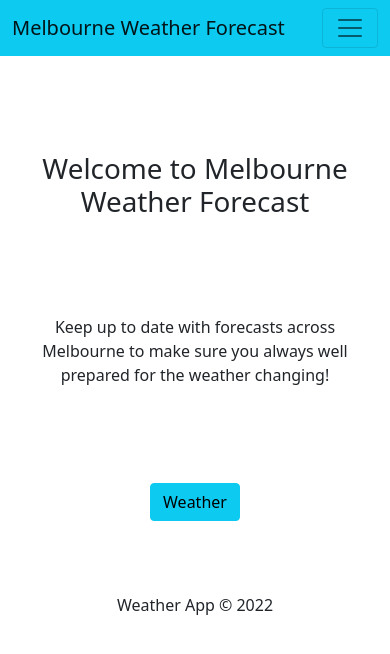
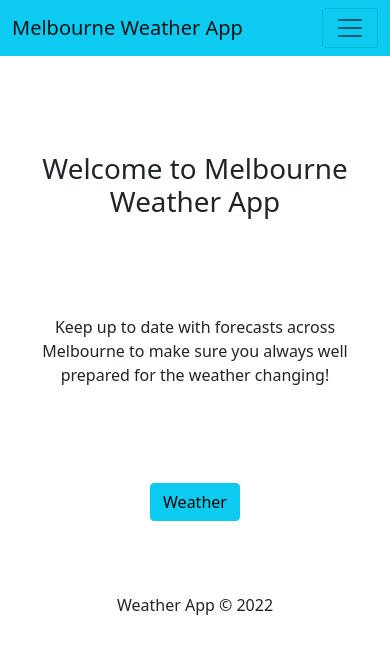
Before and after one commit to lindazhao678/weather-app, a React (Create React App) app: page / in a window 390 px wide. Shown: the top 654 px of the page. Built offline with nearby package versions, Linux system fonts and the light colour scheme.

Commit message:
responsive

```diff
--- a/src/components/Header.jsx
+++ b/src/components/Header.jsx
@@ -7,7 +7,7 @@ const Header = () => {
   return (
     <Navbar bg="info" text="dark" cvariant="dark" expand="lg">
       <Container className="d-flex">
-        <Navbar.Brand href="/">Melbourne Weather Forecast</Navbar.Brand>
+        <Navbar.Brand href="/">Melbourne Weather App</Navbar.Brand>
         <Navbar.Toggle aria-controls="basic-navbar-nav" />
         <Navbar.Collapse id="basic-navbar-nav">
           <Nav className="ms-auto">
--- a/src/pages/Home.jsx
+++ b/src/pages/Home.jsx
@@ -6,7 +6,7 @@ function Home() {
   return (
     <Container>
       <div id="hero-section" className="py-5 mt-5">
-        <h1>Welcome to Melbourne Weather Forecast</h1>
+        <h1>Welcome to Melbourne Weather App</h1>
         <p className="py-5 my-5">
           Keep up to date with forecasts across Melbourne to make sure you
           always well prepared for the weather changing!
--- a/src/pages/Weather.jsx
+++ b/src/pages/Weather.jsx
@@ -55,7 +55,7 @@ function Weather() {
       <Row>
         <MyToDo todos={todos} forecasts={forecasts} />
         {forecasts.map((forecast, index) => (
-          <Col key={index}>
+          <Col key={index} className="col-12 col-md-4">
             <Day forecast={forecast}></Day>
           </Col>
         ))}
```
